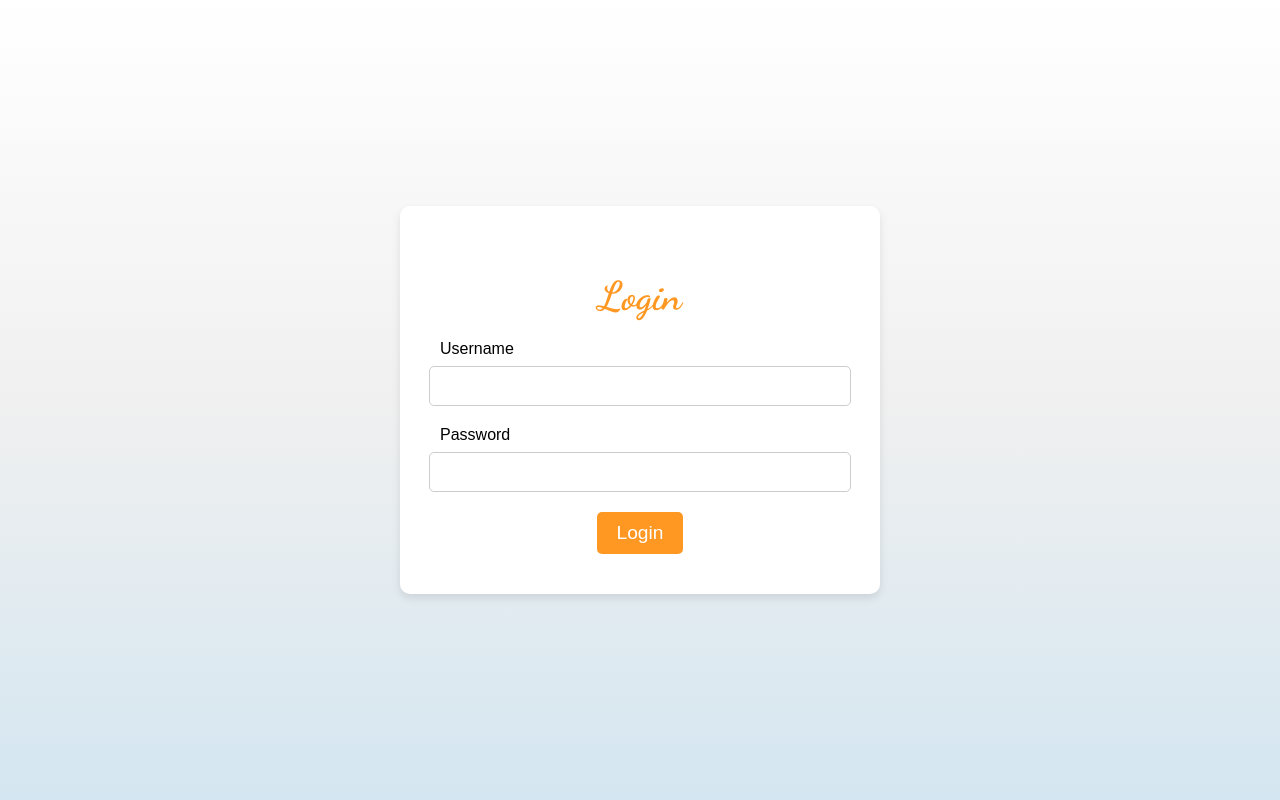
After one commit to vdevhub/recipe-app, a Django app: page /login/ in a window 1280 px wide. The commit adds this page. Run offline with Django 4.2, Linux system fonts and the light colour scheme.

Commit message:
Create login view

```diff
--- a/src/recipe_project/settings.py
+++ b/src/recipe_project/settings.py
@@ -57,7 +57,7 @@ ROOT_URLCONF = "recipe_project.urls"
 TEMPLATES = [
     {
         "BACKEND": "django.template.backends.django.DjangoTemplates",
-        "DIRS": [],
+        "DIRS": [BASE_DIR / "templates"],
         "APP_DIRS": True,
         "OPTIONS": {
             "context_processors": [
@@ -126,3 +126,6 @@ MEDIA_ROOT = BASE_DIR / "media"
 # https://docs.djangoproject.com/en/4.2/ref/settings/#default-auto-field
 
 DEFAULT_AUTO_FIELD = "django.db.models.BigAutoField"
+
+# AUTH
+LOGIN_URL = "/login/"
--- a/src/recipe_project/urls.py
+++ b/src/recipe_project/urls.py
@@ -19,6 +19,12 @@ from django.contrib import admin
 from django.urls import path, include
 from django.conf import settings
 from django.conf.urls.static import static
+from .views import login_view, logout_view
 
-urlpatterns = [path("admin/", admin.site.urls), path("", include("recipes.urls"))]
+urlpatterns = [
+    path("admin/", admin.site.urls),
+    path("", include("recipes.urls")),
+    path("login/", login_view, name="login"),
+    path("logout/", logout_view, name="logout"),
+]
 urlpatterns += static(settings.MEDIA_URL, document_root=settings.MEDIA_ROOT)
--- /dev/null
+++ b/src/recipe_project/views.py
@@ -0,0 +1,53 @@
+from django.shortcuts import render, redirect
+
+# Django authentication libraries
+from django.contrib.auth import authenticate, login, logout
+
+# Django Form for authentication
+from django.contrib.auth.forms import AuthenticationForm
+
+
+# define a function view called login_view that takes a request from user
+def login_view(request):
+    # initialize:
+    # error_message to None
+    error_message = None
+    # form object with username and password fields
+    form = AuthenticationForm()
+
+    # when user hits "login" button, then POST request is generated
+    if request.method == "POST":
+        # read the data sent by the form via POST request
+        form = AuthenticationForm(data=request.POST)
+
+        # check if form is valid
+        if form.is_valid():
+            username = form.cleaned_data.get("username")  # read username
+            password = form.cleaned_data.get("password")  # read password
+
+            # use Django authenticate function to validate the user
+            user = authenticate(username=username, password=password)
+            if user is not None:  # if user is authenticated
+                # then use pre-defined Django function to login
+                login(request, user)
+                return redirect(
+                    "recipes:recipe_overview"
+                )  # & send the user to desired page
+        else:  # in case of error
+            error_message = "ooops.. something went wrong"  # print error message
+
+    # prepare data to send from view to template
+    context = {
+        "form": form,  # send the form data
+        "error_message": error_message,  # and the error_message
+    }
+    # load the login page using "context" information
+    return render(request, "auth/login.html", context)
+
+
+# define a function view called logout_view that takes a request from user
+def logout_view(request):
+    logout(request)  # the use pre-defined Django function to logout
+    return redirect(
+        "login"
+    )  # after logging out go to login form (or whichever page you want)
--- a/src/recipes/templates/recipes/recipes_home.html
+++ b/src/recipes/templates/recipes/recipes_home.html
@@ -72,7 +72,9 @@
     <div class="overlay"></div>
     <div class="content">
       <h1>CookPal</h1>
-      <button onclick="location.href='recipes/overview'">Get Started</button>
+      <a href="{%url 'login' %}">
+        <button>Login</button>
+      </a>
     </div>
   </div>
 </body>
--- /dev/null
+++ b/src/templates/auth/login.html
@@ -0,0 +1,127 @@
+{% load static %}
+<!DOCTYPE html>
+<html lang="en">
+
+<head>
+  <meta charset="UTF-8">
+  <meta name="viewport" content="width=device-width, initial-scale=1.0">
+  <title>Login</title>
+  <link href="https://fonts.googleapis.com/css2?family=Dancing+Script:wght@700&display=swap" rel="stylesheet">
+  <style>
+    /* Use the same background as recipe overview */
+    body {
+      font-family: Arial, sans-serif;
+      margin: 0;
+      padding: 0;
+      height: 100vh;
+      display: flex;
+      justify-content: center;
+      align-items: center;
+      background: linear-gradient(to bottom, white, #f0f0f0, #d4e6f1);
+      background-attachment: fixed;
+    }
+
+    .login-container {
+      background-color: #ffffff;
+      border-radius: 10px;
+      box-shadow: 0 4px 8px rgba(0, 0, 0, 0.1);
+      padding: 40px;
+      width: 100%;
+      max-width: 400px;
+      text-align: center;
+    }
+
+    .login-container h1 {
+      font-family: 'Dancing Script', cursive;
+      color: #ff9822;
+      font-size: 2.5rem;
+      margin-bottom: 20px;
+    }
+
+    .login-container form {
+      display: flex;
+      flex-direction: column;
+      align-items: center;
+    }
+
+    .login-container label {
+      font-size: 1rem;
+      margin-bottom: 8px;
+      display: block;
+      text-align: left;
+      width: 100%;
+    }
+
+    .login-container input[type="text"],
+    .login-container input[type="password"] {
+      width: 100%;
+      padding: 10px;
+      margin-bottom: 20px;
+      border: 1px solid #ccc;
+      border-radius: 5px;
+      font-size: 1rem;
+    }
+
+    .login-container input[type="submit"] {
+      background-color: #ff9822;
+      color: white;
+      padding: 10px 20px;
+      border: none;
+      border-radius: 5px;
+      cursor: pointer;
+      font-size: 1.2rem;
+      transition: background-color 0.3s ease;
+    }
+
+    .login-container input[type="submit"]:hover {
+      background-color: #ff7d00;
+    }
+
+    .login-container .error-message {
+      color: red;
+      margin-bottom: 20px;
+      font-size: 0.9rem;
+    }
+
+    .login-container p {
+      margin-top: 10px;
+    }
+
+    .login-container a {
+      color: #ff9822;
+      text-decoration: none;
+    }
+  </style>
+</head>
+
+<body>
+
+  <div class="login-container">
+    <h1>Login</h1>
+    <form method="POST">
+      {% csrf_token %}
+      {% if form.errors %}
+      <div class="error-message">
+        {% for field in form %}
+        {% for error in field.errors %}
+        <p>{{ error }}</p>
+        {% endfor %}
+        {% endfor %}
+      </div>
+      {% endif %}
+      <!-- Username Field -->
+      <label for="username">Username</label>
+      <input type="text" name="username" id="username" required>
+
+      <!-- Password Field -->
+      <label for="password">Password</label>
+      <input type="password" name="password" id="password" required>
+
+      <!-- Submit Button -->
+      <input type="submit" value="Login">
+    </form>
+  </div>
+
+</body>
+
+</html>
```
